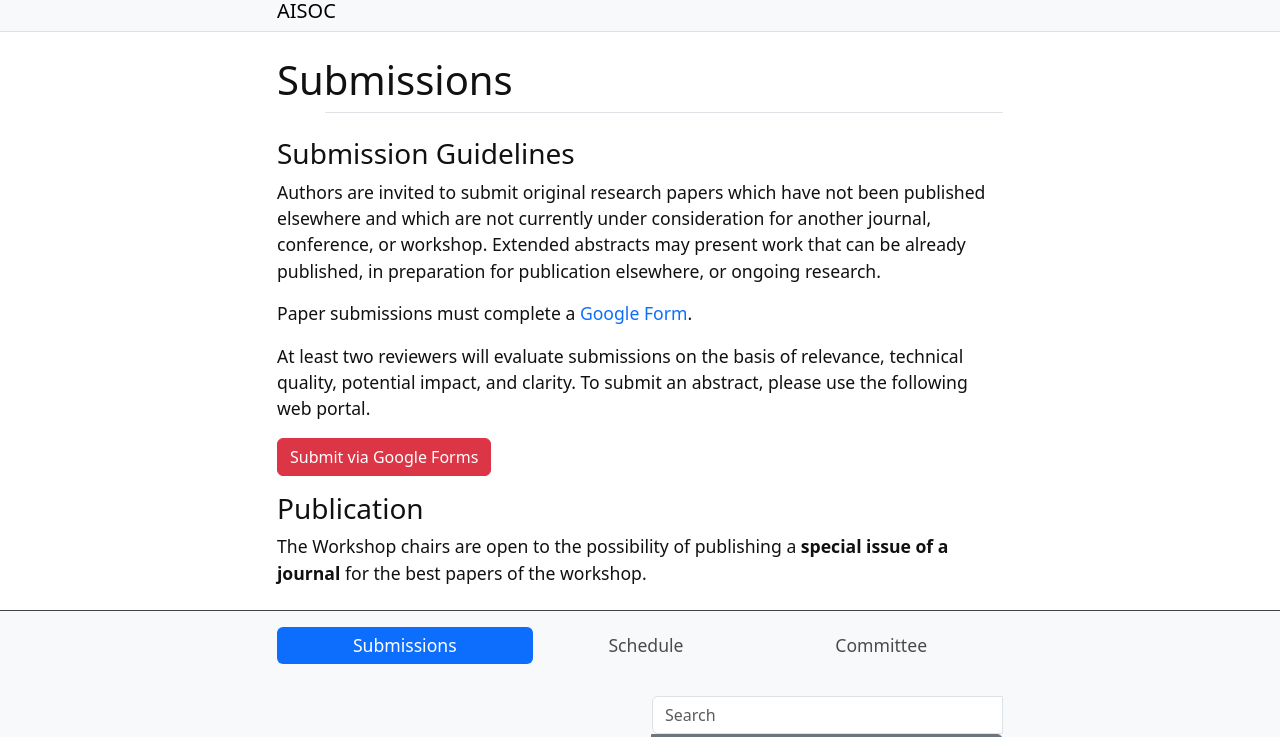
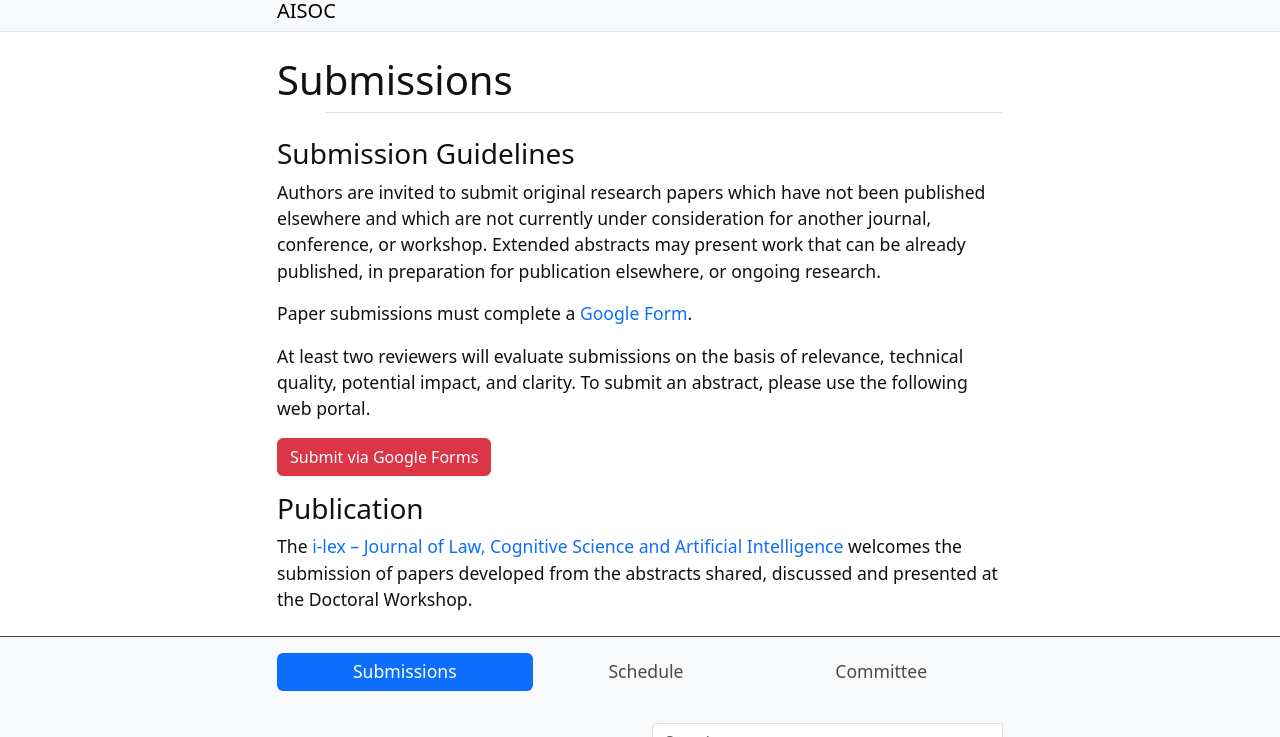
Before and after one commit to lsai-ws/lsai-ws.github.io, a Jekyll site: the page built from content/0-submit.md, in a window 1280 px wide, cut to the strip 121-858 px from the top of the page. Built offline with Jekyll 4.4.1, drawn with Linux system fonts in a browser that asks for light colours.

Commit message:
Update 0-submit.md

```diff
--- a/content/0-submit.md
+++ b/content/0-submit.md
@@ -14,4 +14,4 @@ At least two reviewers will evaluate submissions on the basis of relevance, tech
 
 ### Publication
 
-The Workshop chairs are open to the possibility of publishing a **special issue of a journal** for the best papers of the workshop.
+The [i-lex – Journal of Law, Cognitive Science and Artificial Intelligence](https://i-lex.unibo.it/) welcomes the submission of papers developed from the abstracts shared, discussed and presented at the Doctoral Workshop.
```
